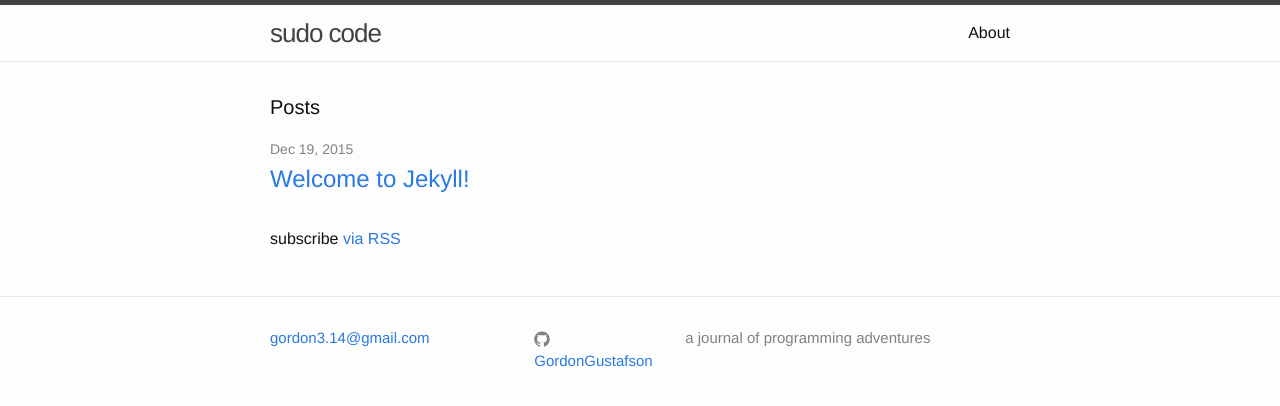
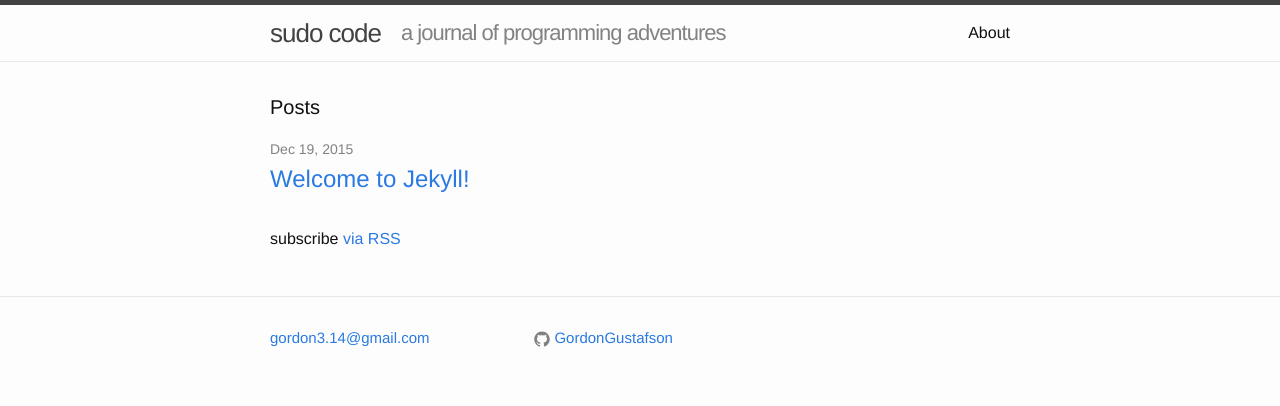
Before and after one commit to GordonGustafson/GordonGustafson.github.io, a Jekyll site: the page built from index.html, in a window 1280 px wide. Shown: the top 406 px of the page. Built offline with Jekyll 4.4.1, drawn with Linux system fonts in a browser that asks for light colours.

Commit message:
Move site description to header, removing third footer column

```diff
--- a/_includes/footer.html
+++ b/_includes/footer.html
@@ -41,10 +41,6 @@
           {% endif %}
         </ul>
       </div>
-
-      <div class="footer-col  footer-col-3">
-        <p class="text">{{ site.description }}</p>
-      </div>
     </div>
 
   </div>
--- a/_includes/header.html
+++ b/_includes/header.html
@@ -3,6 +3,8 @@
   <div class="wrapper">
 
     <a class="site-title" href="{{ site.baseurl }}/">{{ site.title }}</a>
+    <span class="site-description">{{ site.description }}</span>
+
 
     <nav class="site-nav">
       <a href="#" class="menu-icon">
--- a/_sass/_layout.scss
+++ b/_sass/_layout.scss
@@ -21,6 +21,16 @@
     &:visited {
         color: $grey-color-dark;
     }
+}
+
+.site-description {
+    font-size: 22px;
+    line-height: 56px;
+    color: $grey-color;
+    letter-spacing: -1px;
+    margin-bottom: 0;
+    margin-left: 20px;
+    float: left;
 }
 
 .site-nav {
@@ -121,13 +131,8 @@
 }
 
 .footer-col-2 {
-    width: -webkit-calc(20% - (#{$spacing-unit} / 2));
-    width:         calc(20% - (#{$spacing-unit} / 2));
-}
-
-.footer-col-3 {
-    width: -webkit-calc(45% - (#{$spacing-unit} / 2));
-    width:         calc(45% - (#{$spacing-unit} / 2));
+    width: -webkit-calc(65% - (#{$spacing-unit} / 2));
+    width:         calc(65% - (#{$spacing-unit} / 2));
 }
 
 @include media-query($on-laptop) {
@@ -135,11 +140,6 @@
     .footer-col-2 {
         width: -webkit-calc(50% - (#{$spacing-unit} / 2));
         width:         calc(50% - (#{$spacing-unit} / 2));
-    }
-
-    .footer-col-3 {
-        width: -webkit-calc(100% - (#{$spacing-unit} / 2));
-        width:         calc(100% - (#{$spacing-unit} / 2));
     }
 }
 
```
